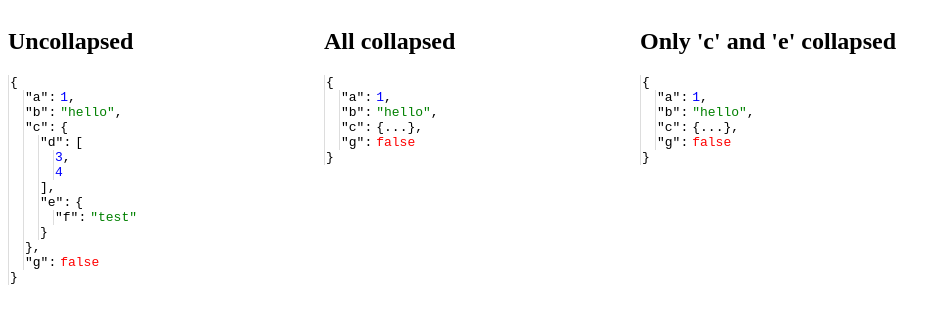
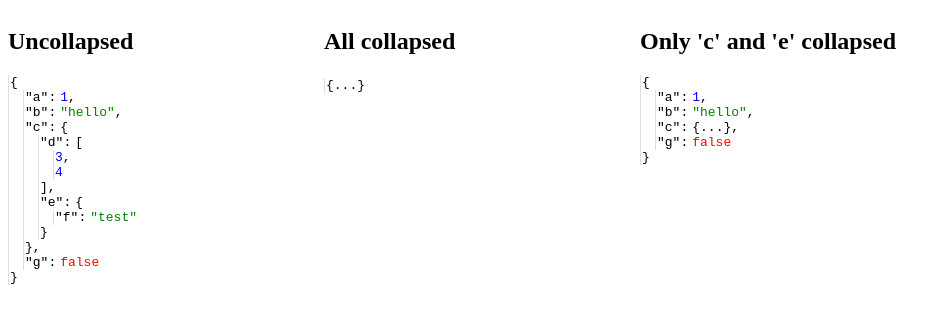
Before and after one commit to cars10/vue-print-object, a Vue app: page / in a window 1280 px wide. Shown: the top 318 px of the page, without its empty margins (0-951 px from the left). Built offline with nearby package versions, Linux system fonts and the light colour scheme.

Commit message:
fix #2 - can collapse brackets and dots

```diff
--- a/src/components/PrintObject.vue
+++ b/src/components/PrintObject.vue
@@ -60,7 +60,7 @@
         default: () => {
           return {}
         },
-        type: Object
+        type: [Object, Array]
       },
       initialCollapsed: {
         default: false,
--- a/src/components/PrintObject/RenderKeyValue.js
+++ b/src/components/PrintObject/RenderKeyValue.js
@@ -32,6 +32,7 @@ export default {
   methods: {
     collapse () {
       this.objectCollapsed = !this.objectCollapsed
+      this.keyHover = false
     },
     mouseenter () {
       this.keyHover = true
@@ -63,9 +64,22 @@ export default {
     if (valueIsObject) {
       const isArray = Array.isArray(this.printableValue)
 
-      children.push(createElement('render-bracket', {props: {isArray: isArray, isOpeningBracket: true}}))
-      if (this.objectCollapsed && !this.isRoot) {
-        children.push(createElement('span', '...'))
+      children.push(createElement('render-bracket', {
+        props: {isArray: isArray, isOpeningBracket: true},
+        nativeOn: {
+          click: this.collapse,
+          mouseenter: this.mouseenter,
+          mouseleave: this.mouseleave
+        }
+      }))
+      if (this.objectCollapsed) {
+        children.push(createElement('span', {
+          on: {
+            click: this.collapse,
+            mouseenter: this.mouseenter,
+            mouseleave: this.mouseleave
+          }
+        }, '...'))
       } else {
         if (Object.keys(this.printableValue).length > 0)
           children.push(createElement('render-object', {
@@ -76,7 +90,14 @@ export default {
             }
           }))
       }
-      children.push(createElement('render-bracket', {props: {isArray: isArray, isLastElement: this.isLastElement}}))
+      children.push(createElement('render-bracket', {
+        props: {isArray: isArray, isLastElement: this.isLastElement},
+        nativeOn: {
+          click: this.collapse,
+          mouseenter: this.mouseenter,
+          mouseleave: this.mouseleave
+        }
+      }))
     } else {
       children.push(createElement('render-value', {
         props: {
```
